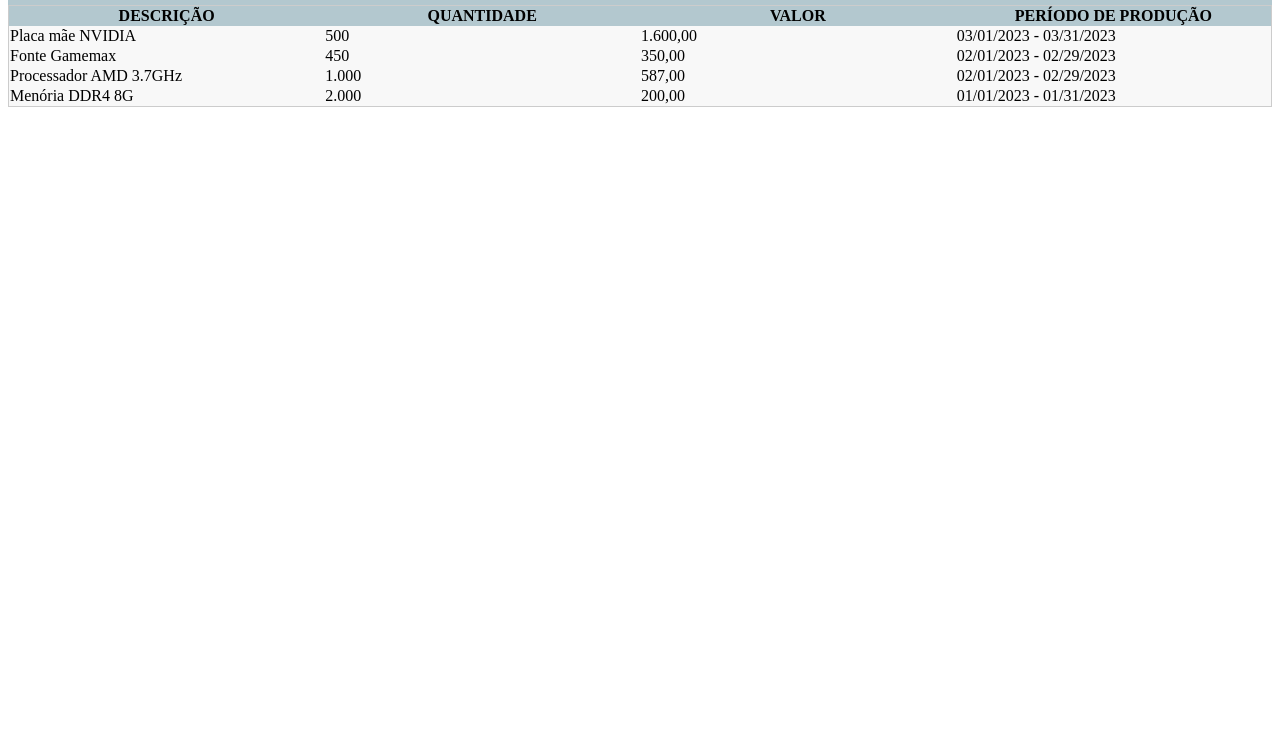
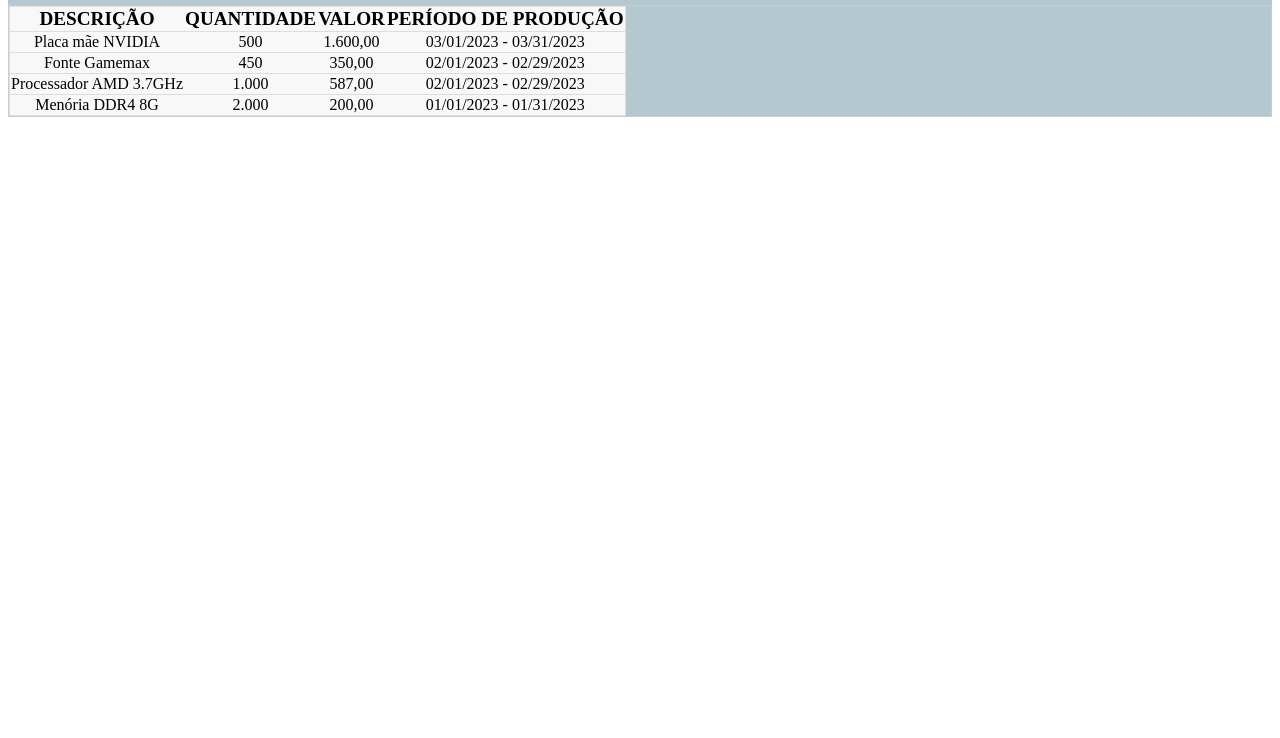
Before and after one commit to codespaceju0912/empresaVendasAtv, a plain HTML site: page index.html in a window 1280 px wide. Shown: the part 62-800 px from the top of the page. Drawn offline with Linux system fonts and the light colour scheme.

Commit message:
mudança no css

```diff
--- a/css/style.css
+++ b/css/style.css
@@ -3,15 +3,27 @@
 }
 .container{
     background-color: #B3c8cf;
+    width: 100%;
+    height: 100%;
 }
-#table{
-    border: 1px solid #ccc;
+table{
+    display: flex;
+    border: 0.1rem solid #ccc;
     border-collapse: collapse;
-    margin: 0px;
-    padding: 0px;
+    margin: 0rem;
+    padding: 0rem;
     width: 100%;
     table-layout: fixed;
 }
-table td{
+table tr{
     background-color: #f8f8f8;
+    border: 0.1rem solid #ddd;
+    margin: 10%;
 }
+table th, table td{
+    text-align: center;
+}
+table th{
+    font-size: 1.2rem;
+    text-transform: uppercase;
+}
--- a/index.html
+++ b/index.html
@@ -9,12 +9,12 @@
 <body>
     <section class="container">
         <h1>Relatório anual de produção de peças</h1>
-        <table id="table">
+        <table>
             <tr>
-                <th>DESCRIÇÃO</th>
-                <th>QUANTIDADE</th>
-                <th>VALOR</th>
-                <th>PERÍODO DE PRODUÇÃO</th>
+                <th>Descrição</th>
+                <th>Quantidade</th>
+                <th>Valor</th>
+                <th>Período de Produção</th>
             </tr>
             <tr>
                 <td>Placa mãe NVIDIA</td>
```
